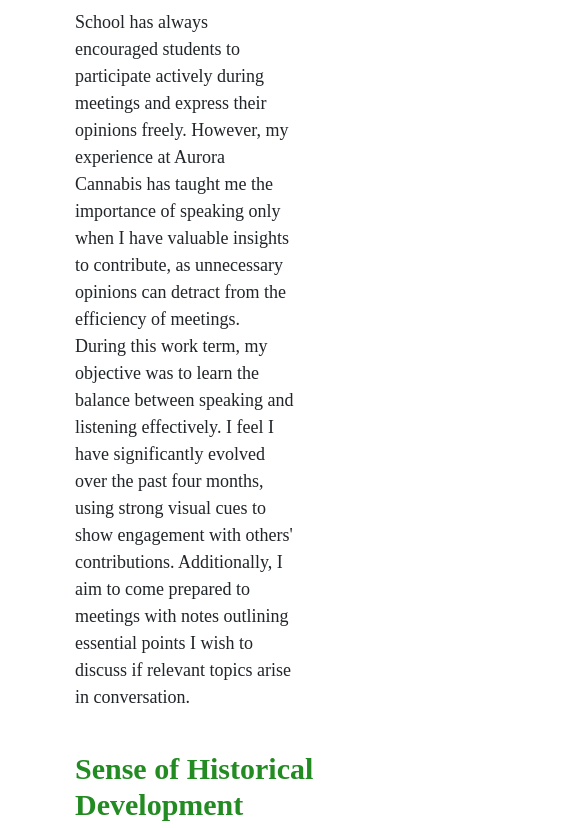
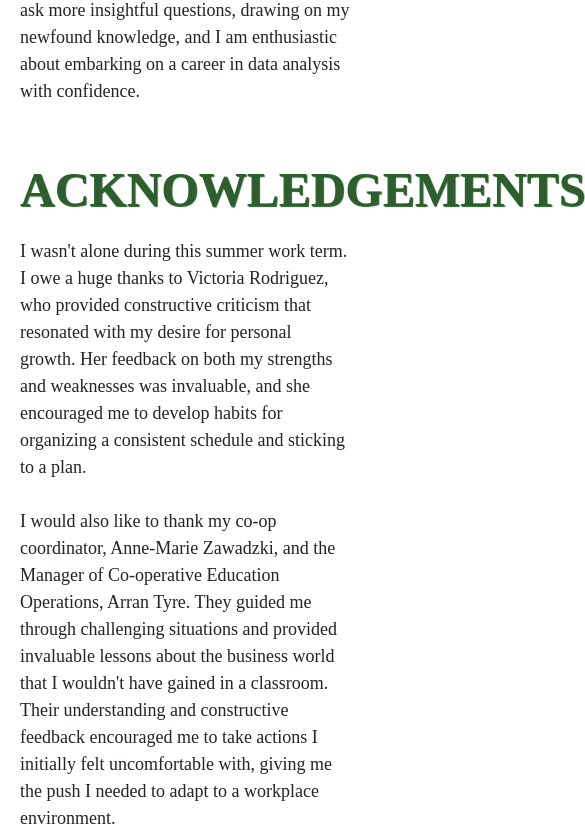
Before and after one commit to AlexDaniel5/AlexDanielWorkTerm1, a plain HTML site: page index.html in a window 390 px wide. Shown: the part 5633-6461 px from the top of the page, 585 px wide, since content can reach past the window. Drawn offline with Linux system fonts and the light colour scheme.

Commit message:
Mobile Accomodations

```diff
--- a/style.css
+++ b/style.css
@@ -203,6 +203,15 @@
 
 /* To view the website on mobile */
 @media (max-width: 700px) {
+    .general-container {
+        padding-left: 20px;
+        padding-right: 20px;
+    }
+
+    .acknowledgements h1 {
+        max-width: 90%;
+    }
+
     .intro-image, .tidbits-image, .projects-image {
         display: none;
     }
```
